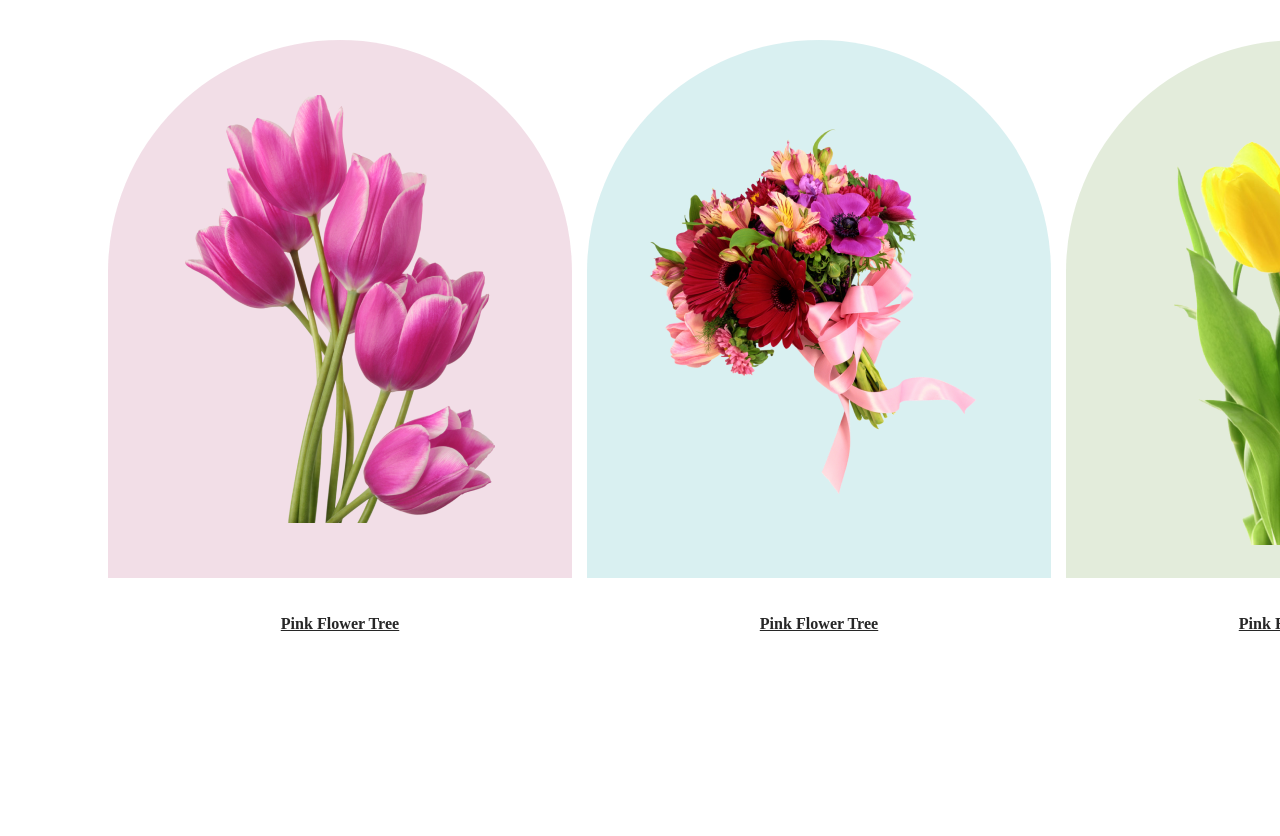
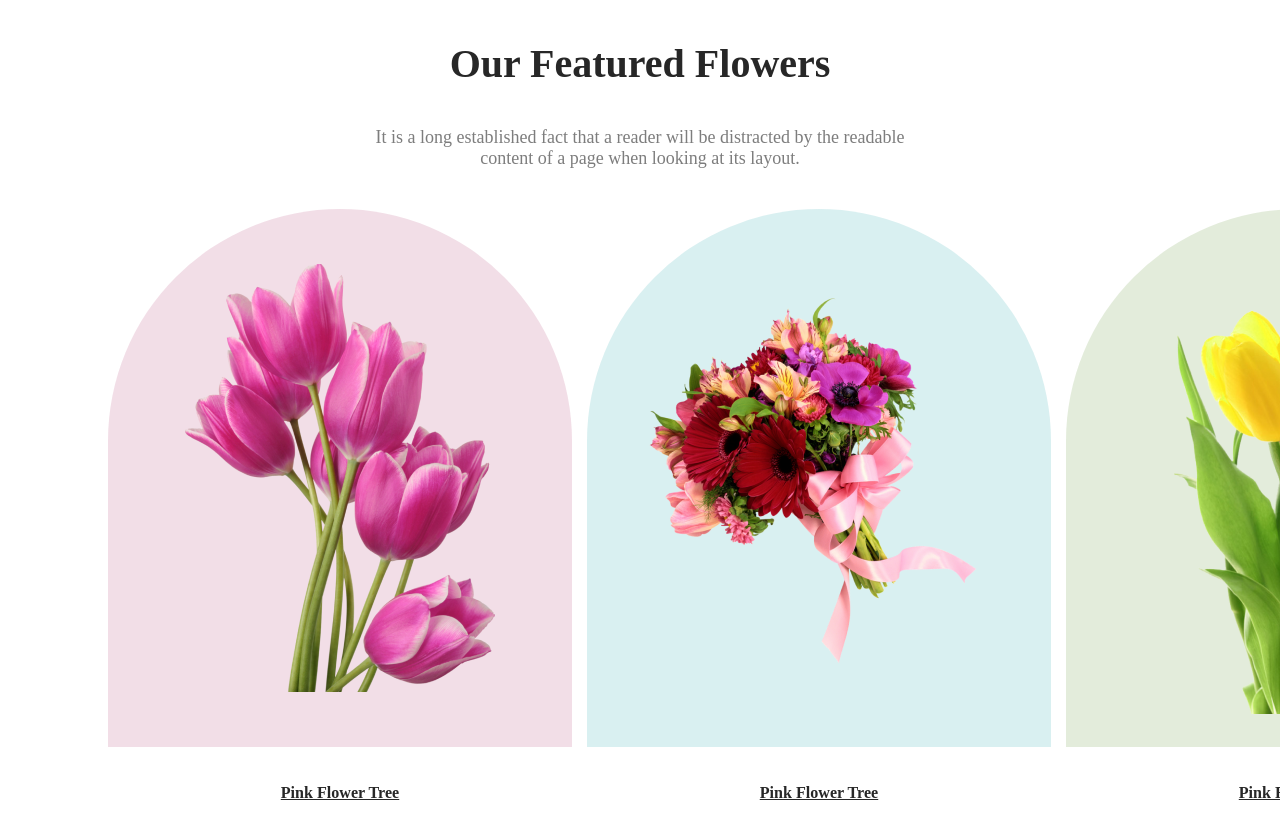
Before and after one commit to Saeedkpi/Assignment-1-test, a plain HTML site: page test.html in a window 1280 px wide. Shown: the top 836 px of the page. Before the commit the page ends 800 px from the top, so only its background shows below. Drawn offline with Linux system fonts and the light colour scheme.

Commit message:
Shape section with title & description complete

```diff
--- a/test.css
+++ b/test.css
@@ -54,3 +54,19 @@
     font-size: 24px;
     font-weight: 700;
 }
+.shape-title {
+    color: #272727;
+    text-align: center;
+    /* font-family: Lato; */
+    font-size: 40px;
+    /* font-style: normal; */
+    font-weight: 800;
+    /* line-height: normal; */
+}
+.shape-description {
+    color: rgba(39, 39, 39, 0.60);
+    text-align: center;
+    font-size: 18px;
+    font-style: normal;
+    font-weight: 400;
+}
--- a/test.html
+++ b/test.html
@@ -21,6 +21,12 @@
 </div> -->
 <main>
     <section>
+        <div class="title-description">
+            <h3 class="shape-title">Our Featured Flowers</h3>
+            <p class="shape-description">
+                It is a long established fact that a reader will be distracted by the readable <br> content of a page when looking at its layout.
+            </p>
+        </div>
         <div class="main">
             <div class="container">
                 <div class="shape-1"></div>
```
